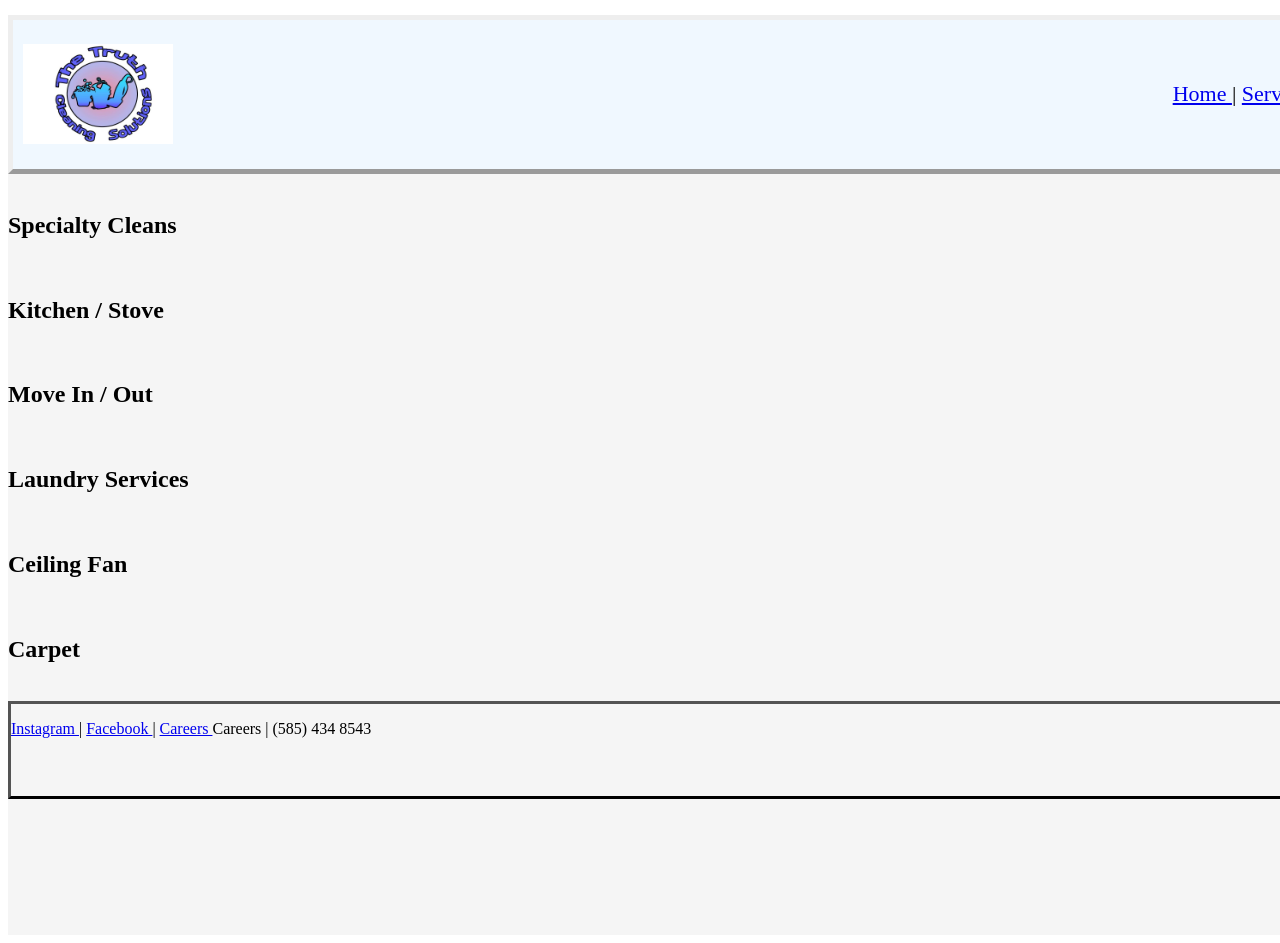
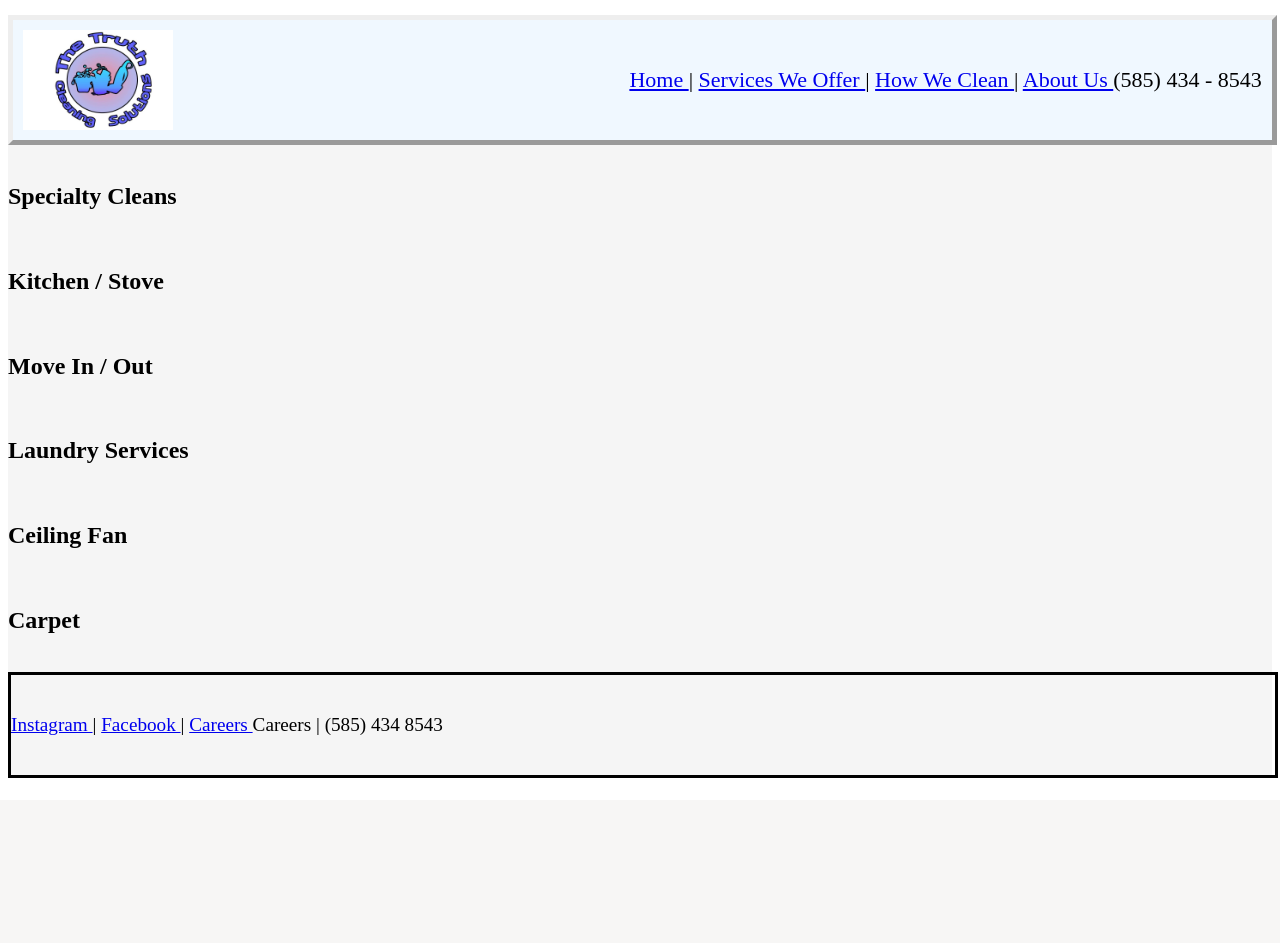
Before and after one commit to AbdulConteh/truthcleaningsolutions, a Flask app: page /specialty_cleans in a window 1280 px wide; the page is wider, and only the part inside the window is pictured. After the commit the page ends 778 px from the top of that part, so only its background shows below. Run offline with Flask 2, Linux system fonts and the light colour scheme.

Commit message:
template_layout_edits

```diff
--- a/truth_cleaning_solutions/flask_app/templates/specialty_clean.html
+++ b/truth_cleaning_solutions/flask_app/templates/specialty_clean.html
@@ -7,15 +7,15 @@
     <title>Specialty Cleans</title>
     <style>
         .container {
-            width: 1800px;
-            height: 920px;
+            width: 100%;
+            height: max-content;
             margin: auto;
             background-color: whitesmoke;
         }
-        .top_navbar {
+.top_navbar {
             background-color: aliceblue;
             display: flex;
-            width: 99%;
+            width: 98%;
             height: 14%;
             flex-direction: row;
             align-items: center;
@@ -25,10 +25,13 @@
             padding: 10px;
             border: outset 5px;
         }
-        .bottom_navbar {
-            height: 10%;
+.bottom_navbar {
+            height: 100px;
             width: 100%;
-            border: black outset 3px;
+            font-size: larger;
+            border: black solid 3px;
+            display: flex;
+            align-items: center;
         }
     </style>
 </head>
```
Also changed, not shown: truth_cleaning_solutions/flask_app/templates/about_us.html (+8 -7 lines), truth_cleaning_solutions/flask_app/templates/career.html (+7 -4 lines), truth_cleaning_solutions/flask_app/templates/home.html (+11 -8 lines), truth_cleaning_solutions/flask_app/templates/our_services.html (+6 -4 lines).
